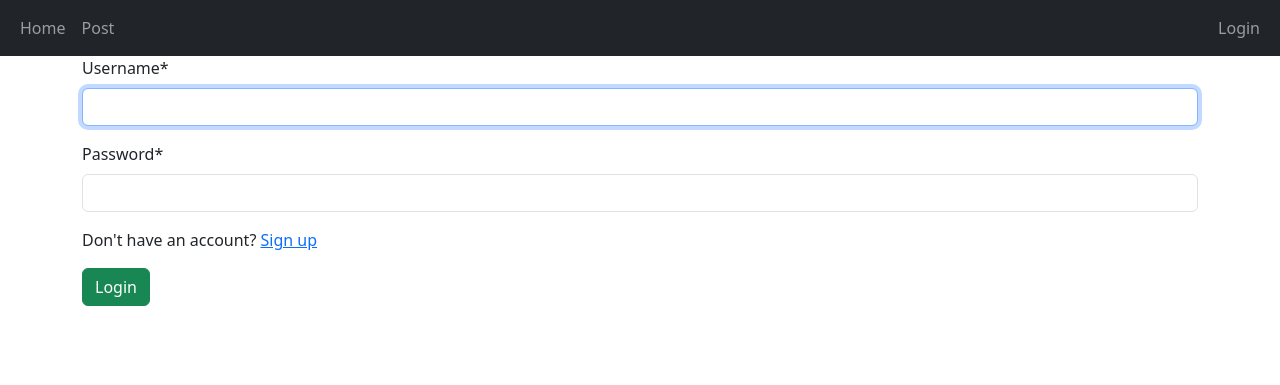
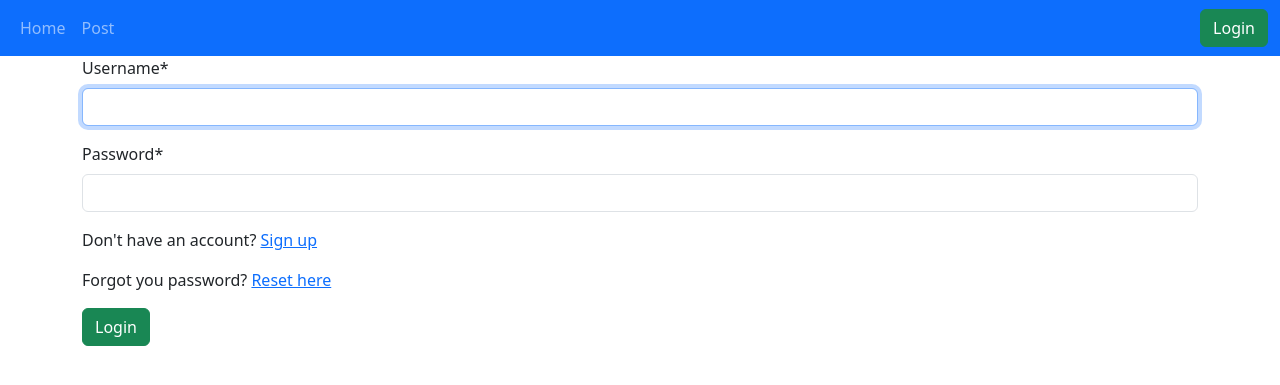
Before and after one commit to jkracke96/userManagement, a Django app: page /login/ in a window 1280 px wide. Shown: the top 385 px of the page. Run offline with Django 4.2, Linux system fonts and the light colour scheme; some libraries are stand-ins or nearby versions.

Commit message:
update navbar and add password reset link to login page

```diff
--- a/website/main/templates/main/base.html
+++ b/website/main/templates/main/base.html
@@ -9,28 +9,29 @@
     <title>{% block title %}My Site{% endblock %}</title>
 </head>
 <body>
-    <nav class="navbar navbar-expand-lg navbar-dark bg-dark">
+    <nav class="navbar navbar-expand-lg navbar-dark bg-primary">
         <div class="container-fluid">
-            <div>
-                <ul class="navbar-nav">
-                    <li class="nav-item">
+            <button class="navbar-toggler" type="button" data-bs-toggle="collapse" data-bs-target="#navbarTogglerDemo03" aria-controls="navbarTogglerDemo03" aria-expanded="false" aria-label="Toggle navigation">
+                <span class="navbar-toggler-icon"></span>
+            </button>
+            <div class="collapse navbar-collapse" id="navbarTogglerDemo03">
+                <ul class="navbar-nav mr-auto mt-2 mt-lg-0">
+                    <li class="nav-item active">
                         <a class="nav-link" href="/home">Home</a>
                     </li>
                     <li class="nav-item">
                         <a class="nav-link" href="/create-post">Post</a>
                     </li>
                 </ul>
-            </div>
-             <div>
-                <ul class="navbar-nav">
+                <ul class="navbar-nav ms-auto">
                     {% if user.is_authenticated %}
-                    <span class="navbar-text">Logged in as {{user.username}} |</span>
+                    <span class="navbar-text">Logged in as {{user.username}} | &nbsp;</span>
                     <li class="nav-item">
-                        <a class="nav-link" href="/logout">Logout</a>
+                        <a class="btn btn-danger" href="/logout">Logout</a>
                     </li>
                     {% else %}
                     <li class="nav-item">
-                        <a class="nav-link" href="/login">Login</a>
+                        <a class="btn btn-success" href="/login">Login</a>
                     </li>
                     {% endif %}
                 </ul>
@@ -43,6 +44,6 @@
         {% endblock %}
     </div>
 
-    <script src="https://cdn.jsdelivr.net/npm/bootstrap@5.3.2/dist/js/bootstrap.bundle.min.js" integrity="sha384-C6RzsynM9kWDrMNeT87bh95OGNyZPhcTNXj1NW7RuBCsyN/o0jlpcV8Qyq46cDfL" crossorigin="anonymous"></script>
+    <script src="https://cdn.jsdelivr.net/npm/bootstrap@5.0.2/dist/js/bootstrap.bundle.min.js" integrity="sha384-MrcW6ZMFYlzcLA8Nl+NtUVF0sA7MsXsP1UyJoMp4YLEuNSfAP+JcXn/tWtIaxVXM" crossorigin="anonymous"></script>
 </body>
 </html>
--- a/website/main/templates/registration/login.html
+++ b/website/main/templates/registration/login.html
@@ -4,6 +4,7 @@
 <form method="post">
     {% csrf_token %}{{form|crispy}}
     <p>Don't have an account? <a href="/sign-up">Sign up</a></p>
+    <p>Forgot you password? <a href="/reset_password">Reset here</a></p>
     <button type="submit" class="btn btn-success">Login</button>
 </form>
 {% endblock %}
```
